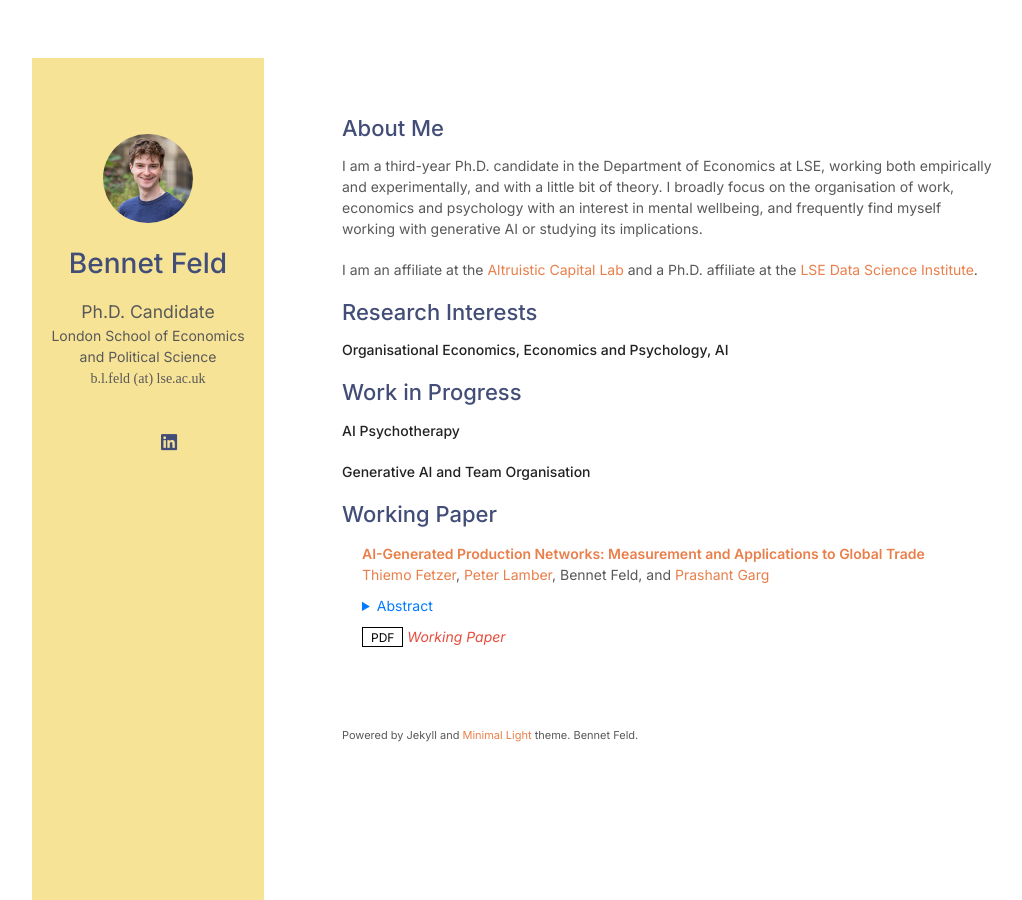
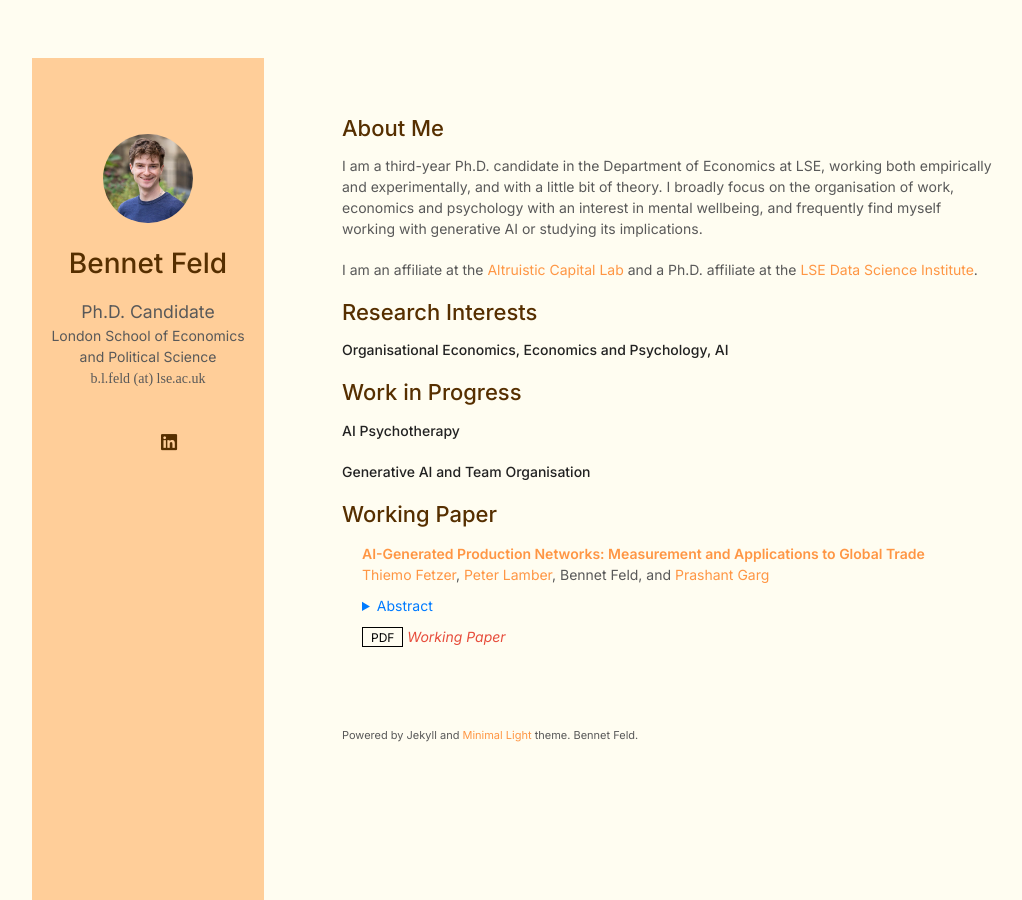
Before and after one commit to blfeld/blfeld.github.com, a Jekyll site: the page built from index.md, in a window 1280 px wide. Shown: the whole page, without its empty margins (128-1150 px from the left). Built offline with Jekyll 4.4.1, drawn with Linux system fonts in a browser that asks for light colours; a style sheet for code colours, icons or effects is not loaded; our own code applies the rules of GitHub Pages for plain Markdown files.

Commit message:
Overhaul color scheme with warm cream/peach/brown palette
Light mode: cream bg #FFFDF1, peach panel #FFCE99, brown headers #562F00, orange links #FF9644
Dark mode: steel blue bg #576A8F, lavender panel #B7BDF7, warm cream text #FFF8DE, orange links #FF7444

Co-Authored-By: Claude Sonnet 4.6 <noreply@anthropic.com>

```diff
--- a/_sass/minimal-light-no-dark-mode.scss
+++ b/_sass/minimal-light-no-dark-mode.scss
@@ -7,7 +7,7 @@
   height:2.4rem;
   width:2.4rem;
   background-color:transparent;
-  color:#434E78!important;
+  color:#562F00!important;
   border-radius:100%;
   text-align:center;
   font-size:1.15rem;
@@ -183,18 +183,18 @@ papertitle {
 
 h3, h4, h5, h6 {
   font-weight: 600;
-  color:#434E78;
+  color:#562F00;
   margin:0 0 20px;
 }
 
 h1 {
   font-weight: 500;
-  color:#434E78;
+  color:#562F00;
   margin:0 0 20px;
 }
 
 h2 {
-  color:#434E78;
+  color:#562F00;
   font-weight: 500;
   margin:2px 0px 15px;
   font-size: 157%;
--- a/_sass/minimal-light.scss
+++ b/_sass/minimal-light.scss
@@ -7,14 +7,14 @@
   height:2.4rem;
   width:2.4rem;
   background-color:transparent;
-  color:#434E78!important;
+  color:#562F00!important;
   border-radius:100%;
   text-align:center;
   font-size:1.15rem;
   line-height:2.5rem;
   margin-right:1rem}
 
-@media (prefers-color-scheme: dark) { .social-icons a {color: #607B8F !important; }}
+@media (prefers-color-scheme: dark) { .social-icons a {color: #562F00 !important; }}
 
 .social-icons a:last-child{margin-right:0}.social-icons a:hover{background-color:white;
     color:black;
@@ -160,12 +160,12 @@ papertitle {
 
 @media (prefers-color-scheme: dark) {
     body {
-        background-color: #20212b;
-        color: #dadbdf;
+        background-color: #576A8F;
+        color: #FFF8DE;
     }
 
     header {
-        background-color: #434E78;
+        background-color: #B7BDF7;
     }
 
     autocolor{
@@ -234,18 +234,18 @@ papertitle {
 
 h3, h4, h5, h6 {
   font-weight: 600;
-  color:#434E78;
+  color:#562F00;
   margin:0 0 20px;
 }
 
 h1 {
   font-weight: 500;
-  color:#434E78;
+  color:#562F00;
   margin:0 0 20px;
 }
 
 h2 {
-  color:#434E78;
+  color:#562F00;
   font-weight: 500;
   margin:2px 0px 15px;
   font-size: 157%;
@@ -253,11 +253,11 @@ h2 {
 
 @media (prefers-color-scheme: dark) {
   h1, h3, h4, h5, h6 {
-    color:#F7E396;
+    color:#FFF8DE;
   }
 
   h2 {
-    color:#F7E396;
+    color:#FFF8DE;
   }
 }
 
@@ -274,17 +274,17 @@ h1 {
 }
 
 a {
-  color:#E97F4A;
+  color:#FF9644;
   text-decoration:none;
 }
 
 a:hover {
-  color:#434E78;
+  color:#562F00;
 }
 
 @media (prefers-color-scheme: dark) {
   a {
-    color:#E97F4A;
+    color:#FF7444;
   }
 }
 
@@ -366,7 +366,7 @@ header {
   -webkit-font-smoothing:subpixel-antialiased;
   padding:4.0em 1.2em 2.0em;
   text-align:center;
-  background-color:#F7E396;
+  background-color:#FFCE99;
   min-height:100vh;
   box-sizing:border-box;
 }
--- a/assets/css/font_sans_serif.css
+++ b/assets/css/font_sans_serif.css
@@ -1,7 +1,7 @@
 @import url('https://fonts.googleapis.com/css2?family=Inter:ital,wght@0,300;0,400;0,500;0,600;1,400&display=swap');
 
 body {
-    background-color: #fff;
+    background-color: #FFFDF1;
     padding:50px;
     font: 14px/1.5 'Inter', -apple-system, BlinkMacSystemFont, "Segoe UI", Roboto, Oxygen, Ubuntu, Cantarell, "Fira Sans", "Droid Sans", "Helvetica Neue", Arial, sans-serif, "Apple Color Emoji", "Segoe UI Emoji", "Segoe UI Symbol";
     color:#595959;
```
